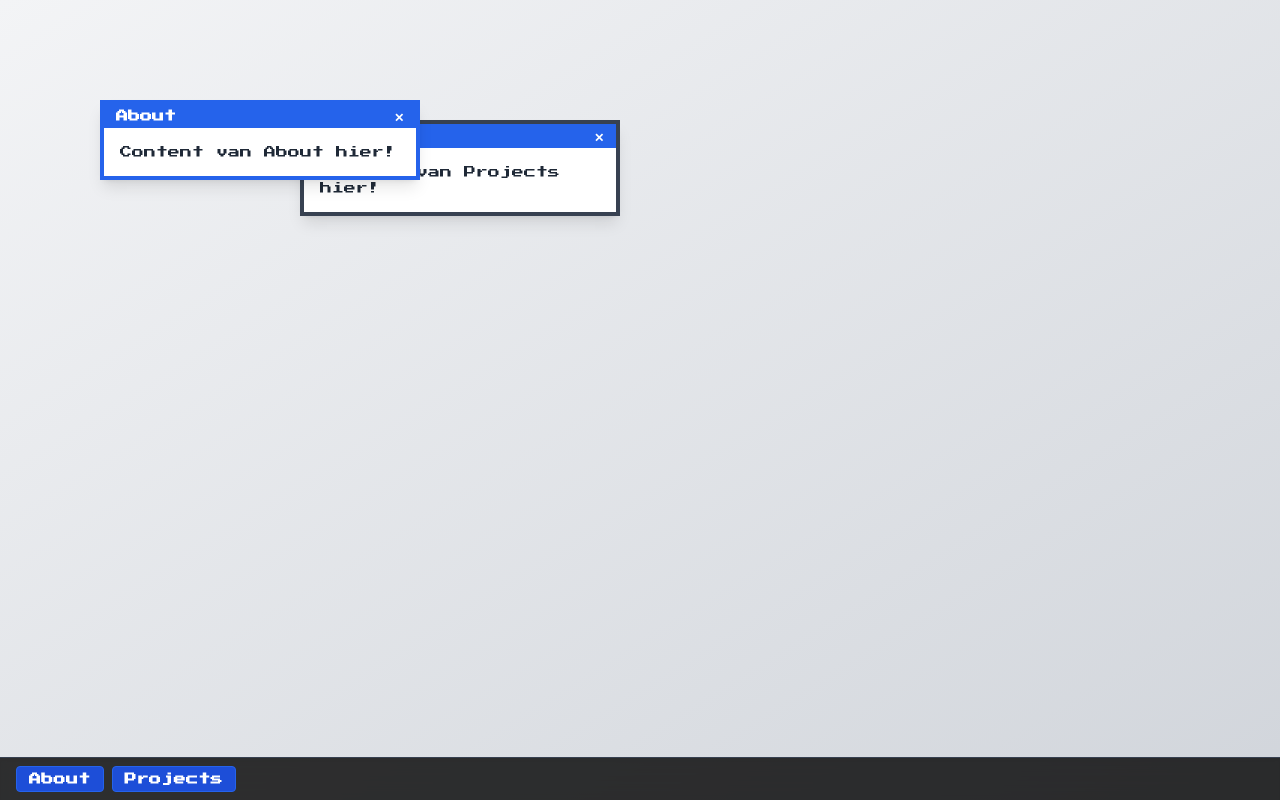
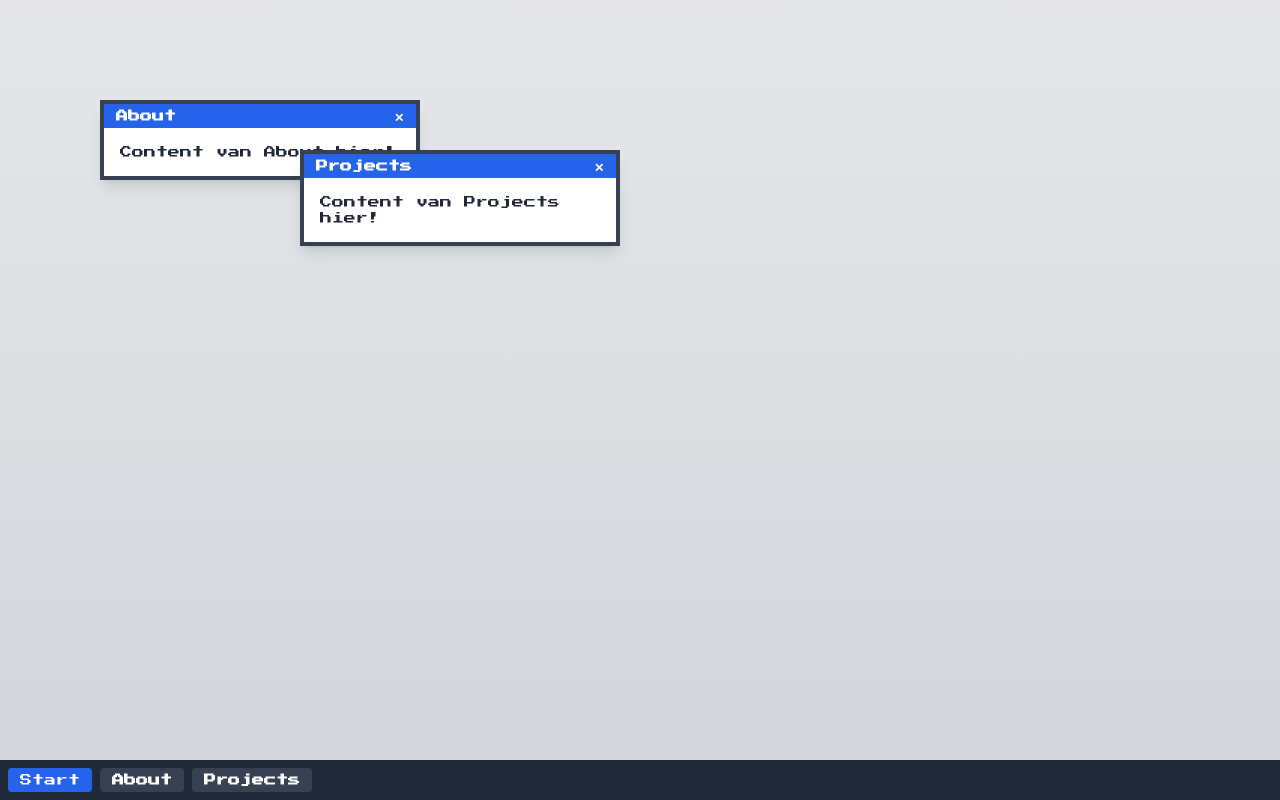
Before and after one commit to BrigitteHx/PortfolioProject, a React (Vite) app in the folder windowed-world/: page / in a window 1280 px wide. Built offline with nearby package versions, Linux system fonts and the light colour scheme.

Commit message:
updated taskbar with start funtiontionality

```diff
--- a/windowed-world/src/App.tsx
+++ b/windowed-world/src/App.tsx
@@ -1,81 +1,108 @@
 import React, { useState } from "react";
 import Window from "./Window";
+import StartMenu from "./StartMenu";
 
-interface WindowData {
-  id: number;
+interface WindowState {
+  id: string;
   title: string;
+  content: React.ReactNode;
   position: { x: number; y: number };
-  isFocused: boolean;
-  isMinimized: boolean;
+  visible: boolean;
 }
 
 export default function App() {
-  const [windows, setWindows] = useState<WindowData[]>([
-    { id: 1, title: "About", position: { x: 100, y: 100 }, isFocused: true, isMinimized: false },
-    { id: 2, title: "Projects", position: { x: 300, y: 120 }, isFocused: false, isMinimized: false },
+  const [windows, setWindows] = useState<WindowState[]>([
+    {
+      id: "about",
+      title: "About",
+      content: <p>Content van About hier!</p>,
+      position: { x: 100, y: 100 },
+      visible: true,
+    },
+    {
+      id: "projects",
+      title: "Projects",
+      content: <p>Content van Projects hier!</p>,
+      position: { x: 300, y: 150 },
+      visible: true,
+    },
+    {
+      id: "contact",
+      title: "Contact",
+      content: <p>Contactformulier komt hier</p>,
+      position: { x: 500, y: 200 },
+      visible: false,
+    },
   ]);
 
-  const focusWindow = (id: number) => {
-    setWindows((ws) =>
-      ws.map((w) => ({
-        ...w,
-        isFocused: w.id === id,
-      }))
-    );
+  const [focusedId, setFocusedId] = useState<string | null>(null);
+  const [isMenuVisible, setMenuVisible] = useState(false);
+
+  const toggleMenu = () => setMenuVisible((prev) => !prev);
+
+  const focusWindow = (id: string) => {
+    setFocusedId(id);
   };
 
-  const closeWindow = (id: number) => {
-    setWindows((ws) => ws.filter((w) => w.id !== id));
-  };
-
-  const toggleMinimize = (id: number) => {
-    setWindows((ws) =>
-      ws.map((w) =>
-        w.id === id
-          ? { ...w, isMinimized: !w.isMinimized, isFocused: !w.isMinimized }
-          : w
+  const closeWindow = (id: string) => {
+    setWindows((prev) =>
+      prev.map((w) =>
+        w.id === id ? { ...w, visible: false } : w
       )
     );
   };
 
-  const getZIndex = (id: number) => {
-    const focused = windows.find((w) => w.isFocused);
-    return focused?.id === id ? 100 : 10;
+  const openWindow = (id: string) => {
+    setWindows((prev) =>
+      prev.map((w) =>
+        w.id === id ? { ...w, visible: true } : w
+      )
+    );
+    setFocusedId(id);
+    setMenuVisible(false);
   };
 
   return (
-    <div className="min-h-screen bg-gradient-to-br from-gray-100 to-gray-300 font-retro relative overflow-hidden">
-      {/* Render vensters */}
+    <div className="min-h-screen bg-gradient-to-b from-gray-200 to-gray-300 font-retro relative overflow-hidden">
       {windows.map(
-        (w) =>
-          !w.isMinimized && (
+        (win) =>
+          win.visible && (
             <Window
-              key={w.id}
-              title={w.title}
-              defaultPosition={w.position}
-              isFocused={w.isFocused}
-              onFocus={() => focusWindow(w.id)}
-              onClose={() => closeWindow(w.id)}
-              style={{ zIndex: getZIndex(w.id) }}
+              key={win.id}
+              title={win.title}
+              defaultPosition={win.position}
+              isFocused={focusedId === win.id}
+              onFocus={() => focusWindow(win.id)}
+              onClose={() => closeWindow(win.id)}
             >
-              <p>Content van {w.title} hier!</p>
+              {win.content}
             </Window>
           )
       )}
 
+      {/* Start-menu */}
+      <StartMenu isVisible={isMenuVisible} onOpenWindow={openWindow} />
+
       {/* Taskbar */}
-      <div className="fixed bottom-0 left-0 right-0 bg-black/80 backdrop-blur text-white px-4 py-2 flex gap-2 border-t border-gray-700 shadow-inner">
-        {windows.map((w) => (
+      <div className="fixed bottom-0 left-0 right-0 bg-gray-800 p-2 flex items-center gap-2 z-40">
+        <button
+          className="bg-blue-600 hover:bg-blue-500 text-white px-3 py-1 text-xs rounded"
+          onClick={toggleMenu}
+        >
+          Start
+        </button>
+
+        {windows
+          .filter((w) => w.visible)
+          .map((w) => (
             <button
               key={w.id}
-            onClick={() => toggleMinimize(w.id)}
-            className={`px-3 py-1 rounded border font-bold text-xs tracking-wide transition-all
-              ${
-                w.isMinimized
-                  ? "bg-gray-600 border-gray-500 hover:bg-gray-500"
-                  : "bg-blue-700 border-blue-600 hover:bg-blue-600"
-              }
-            `}
+              className={`px-3 py-1 text-xs rounded font-bold ${
+                focusedId === w.id
+                  ? "bg-blue-600 text-white"
+                  : "bg-gray-700 text-white"
+              }`}
+              onClick={() => focusWindow(w.id)}
             >
               {w.title}
             </button>
--- /dev/null
+++ b/windowed-world/src/StartMenu.tsx
@@ -0,0 +1,33 @@
+import React from "react";
+
+interface StartMenuProps {
+  onOpenWindow: (id: string) => void;
+  isVisible: boolean;
+}
+
+export default function StartMenu({ onOpenWindow, isVisible }: StartMenuProps) {
+  if (!isVisible) return null;
+
+  return (
+    <div className="absolute bottom-12 left-4 bg-white border-2 border-gray-800 p-2 w-40 shadow-lg z-50 font-retro text-xs">
+      <button
+        onClick={() => onOpenWindow("about")}
+        className="block w-full text-left px-2 py-1 hover:bg-blue-100"
+      >
+        🧑 About
+      </button>
+      <button
+        onClick={() => onOpenWindow("projects")}
+        className="block w-full text-left px-2 py-1 hover:bg-blue-100"
+      >
+        📁 Projects
+      </button>
+      <button
+        onClick={() => onOpenWindow("contact")}
+        className="block w-full text-left px-2 py-1 hover:bg-blue-100"
+      >
+        📬 Contact
+      </button>
+    </div>
+  );
+}
```
Lines whose indentation alone changed are shown as unchanged.
